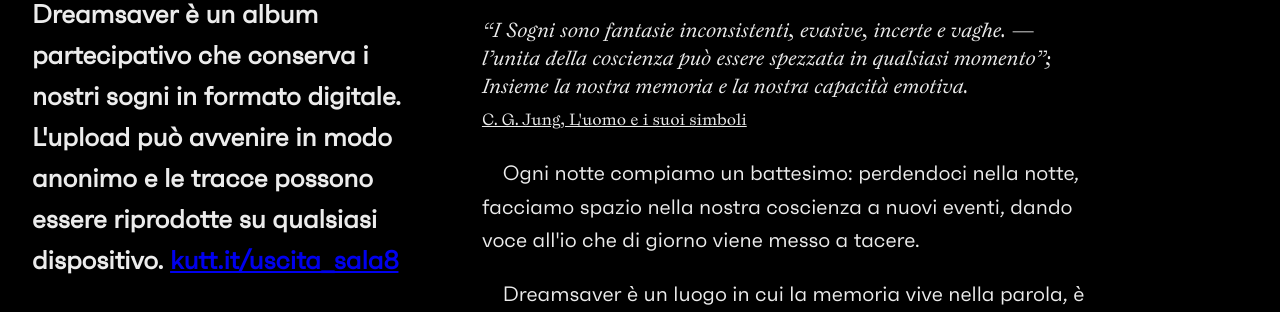
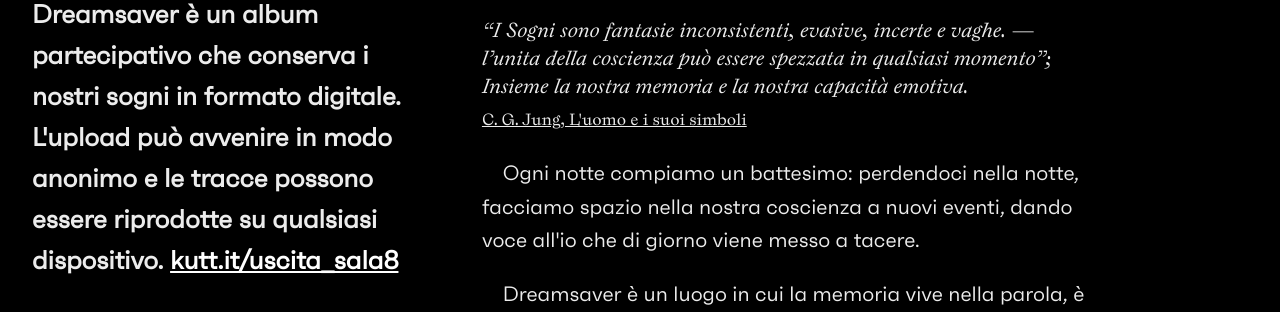
Before and after one commit to Dreamsaver/Dreamsavers, a plain HTML site: page index.html in a window 1280 px wide. Shown: the part 480-792 px from the top of the page. Drawn offline with Linux system fonts and the light colour scheme; files whose address does not match are found by name.

Commit message:
Update mystyle.css

```diff
--- a/mystyle.css
+++ b/mystyle.css
@@ -300,7 +300,10 @@ main h1 {
     width: 75%;
     flex: 2;
 }
-
+.p1 a{
+    color: white;
+    list-style: none;
+}
 .p2 {
     border-top: 1.4px solid rgb(255, 255, 255);
     width: 50%;
```
